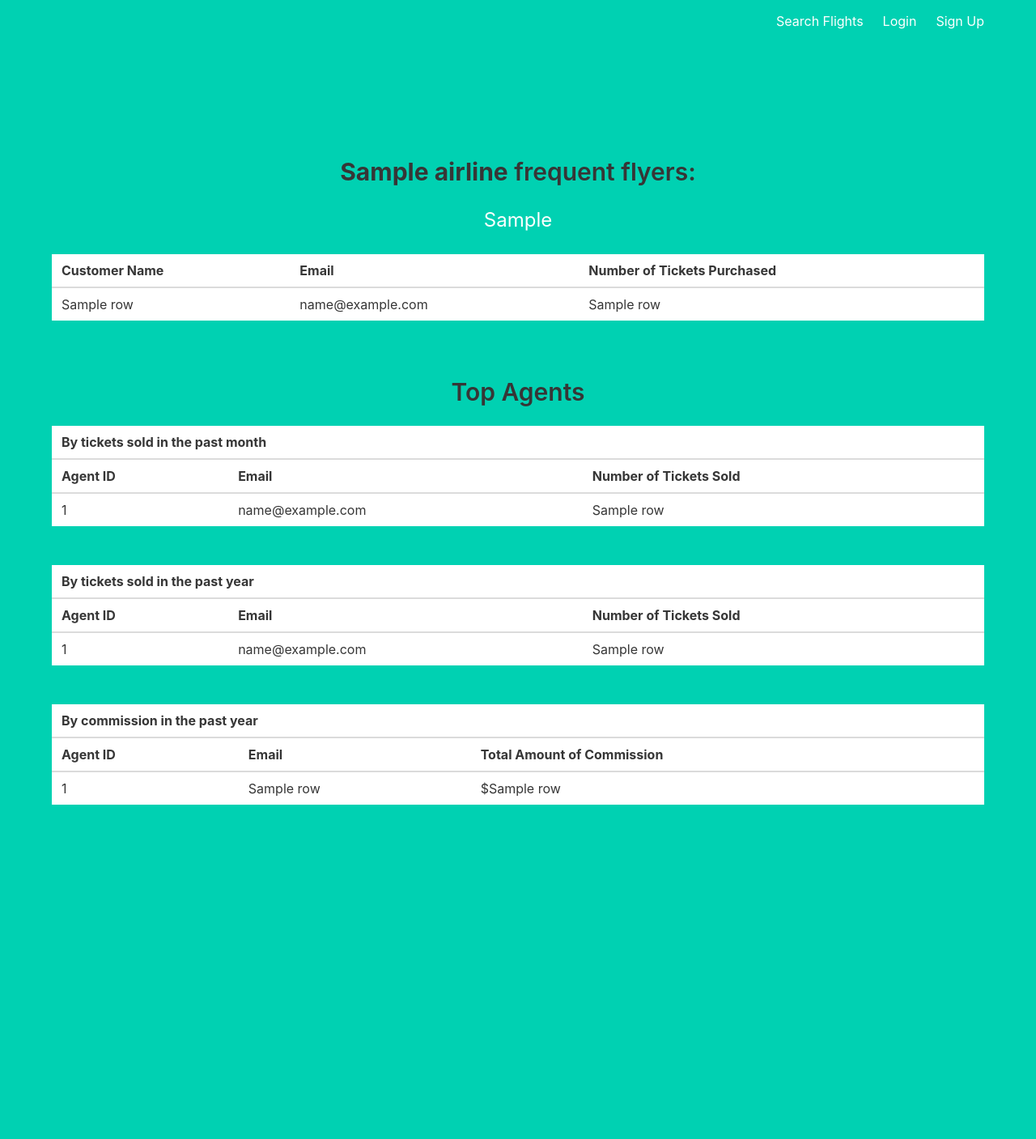
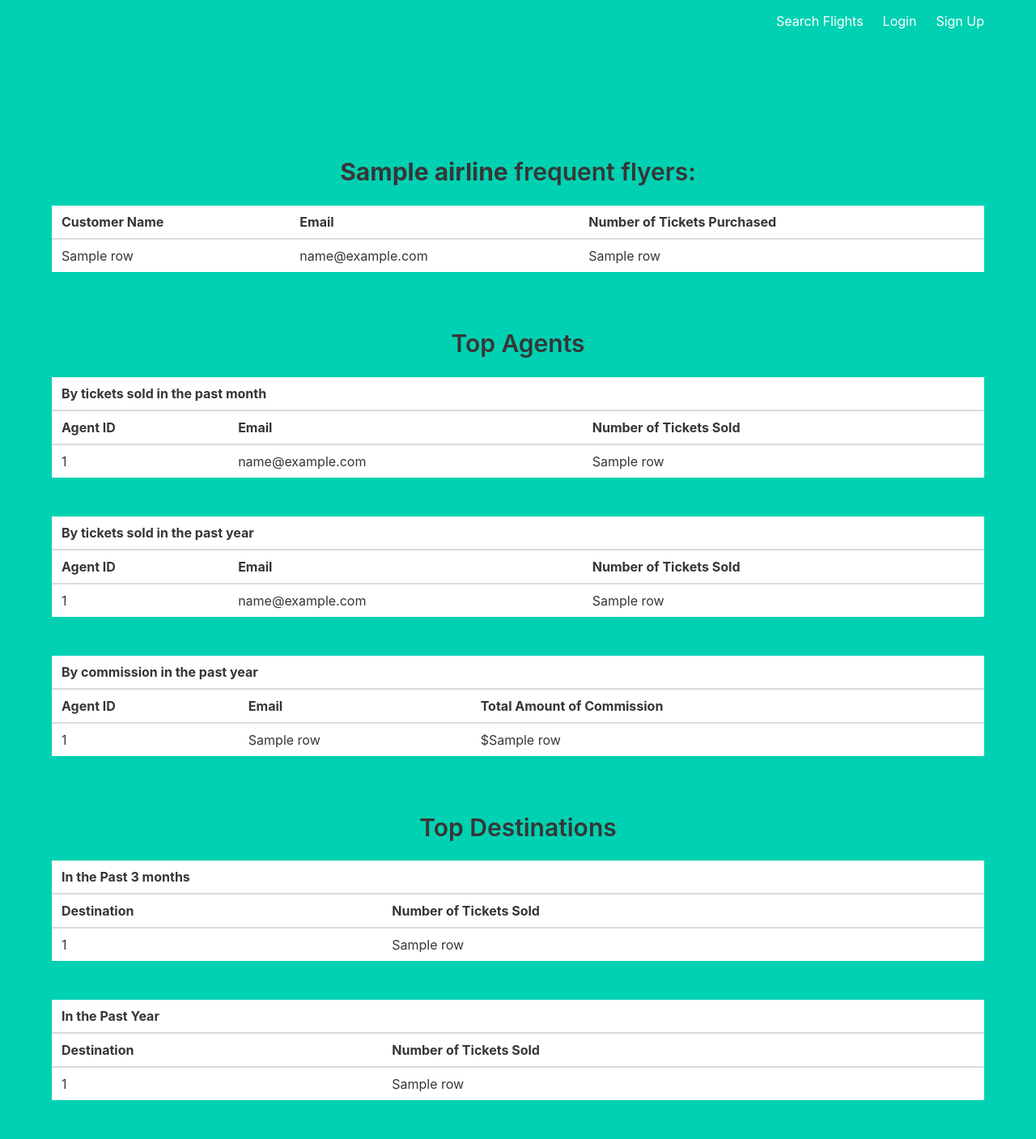
Before and after one commit to sc6354/airline_reservation, a Python web app: template templates/views.html in a window 1280 px wide. Shown: the whole page at 81% size. Before the commit the page ends 994 px from the top, so only its background shows below. Run offline with Jinja, Linux system fonts and the light colour scheme; the template is opened without the code that fills it: most values are stand-ins (such as "Sample title", 1, 10 or a date in 2020).

Commit message:
added top destination to staff view page

```diff
--- a/templates/views.html
+++ b/templates/views.html
@@ -13,7 +13,6 @@
             </div>
 		{% else %}
 			<h4> <strong>{{ airline }}</strong> frequent flyers:</h4>
-			{{ top_agents_past_month }}
 
         {% endif %}
     {% endwith %}
@@ -153,4 +152,64 @@
 
 
 
+<div>
+	<br><br><br>
+	<div class="content is-large">
+		<h4> Top Destinations</h4>
+	</div>
+
+	<div class="table-container">
+		{% if top_places_in_3_months%}
+		<table class="table is-fullwidth">
+			<thead>
+				<tr>
+					<th colspan="3"><strong><h3>In the Past 3 months </strong></th>
+				</tr>
+				<tr>
+					<th>Destination</th>
+					<th>Number of Tickets Sold</th>
+				</tr>
+			</thred>
+			<tbody>
+				{% for row in top_places_in_3_months %}
+				<tr>
+				<td> {{ row[0] }} </td>
+				<td> {{ row[1] }} </td>
+				</tr>
+				{% endfor %}
+			</tbody>
+			</table>
+		{% endif %}
+	</div>
+
+	<br>
+
+	<div class="table-container">
+		{% if top_places_in_3_months%}
+		<table class="table is-fullwidth">
+			<thead>
+				<tr>
+					<th colspan="3"><strong><h3>In the Past Year </strong></th>
+				</tr>
+				<tr>
+					<th>Destination</th>
+					<th>Number of Tickets Sold</th>
+				</tr>
+			</thred>
+			<tbody>
+				{% for row in top_places_in_year %}
+				<tr>
+				<td> {{ row[0] }} </td>
+				<td> {{ row[1] }} </td>
+				</tr>
+				{% endfor %}
+			</tbody>
+			</table>
+		{% endif %}
+	</div>
+
+</div>
+
+
+
 {% endblock %}
```
Also changed, not shown: main.py (+20 -4 lines).
